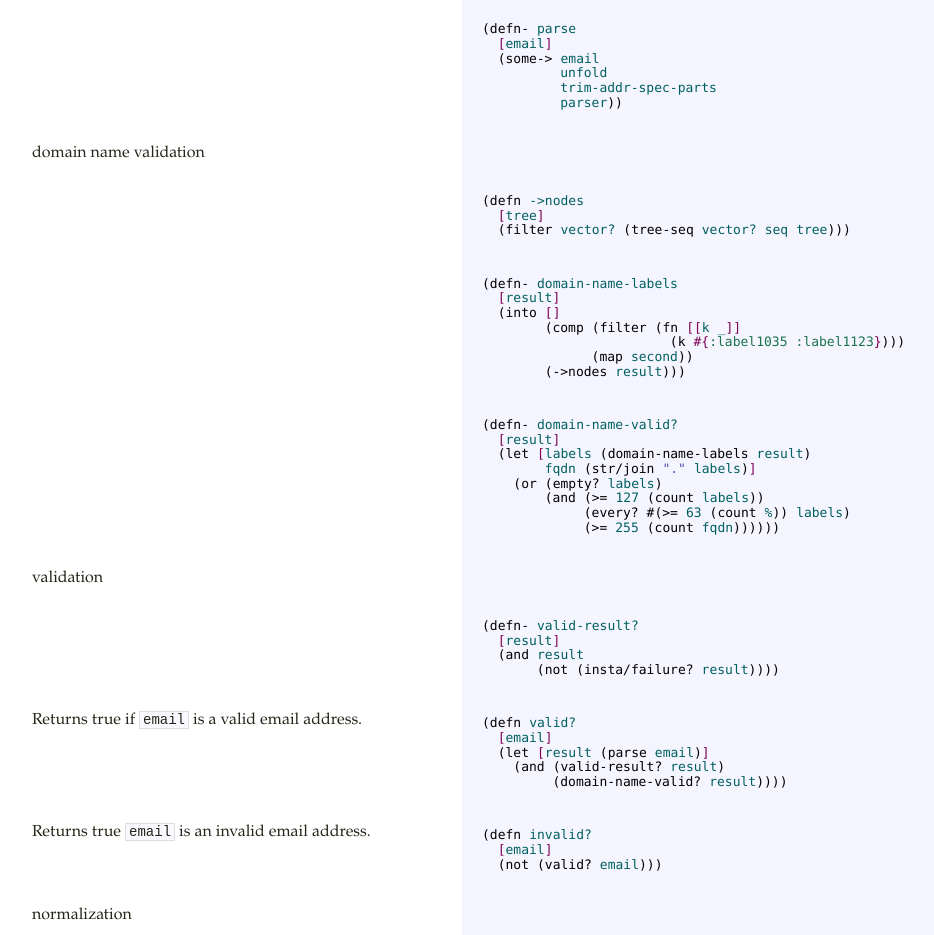
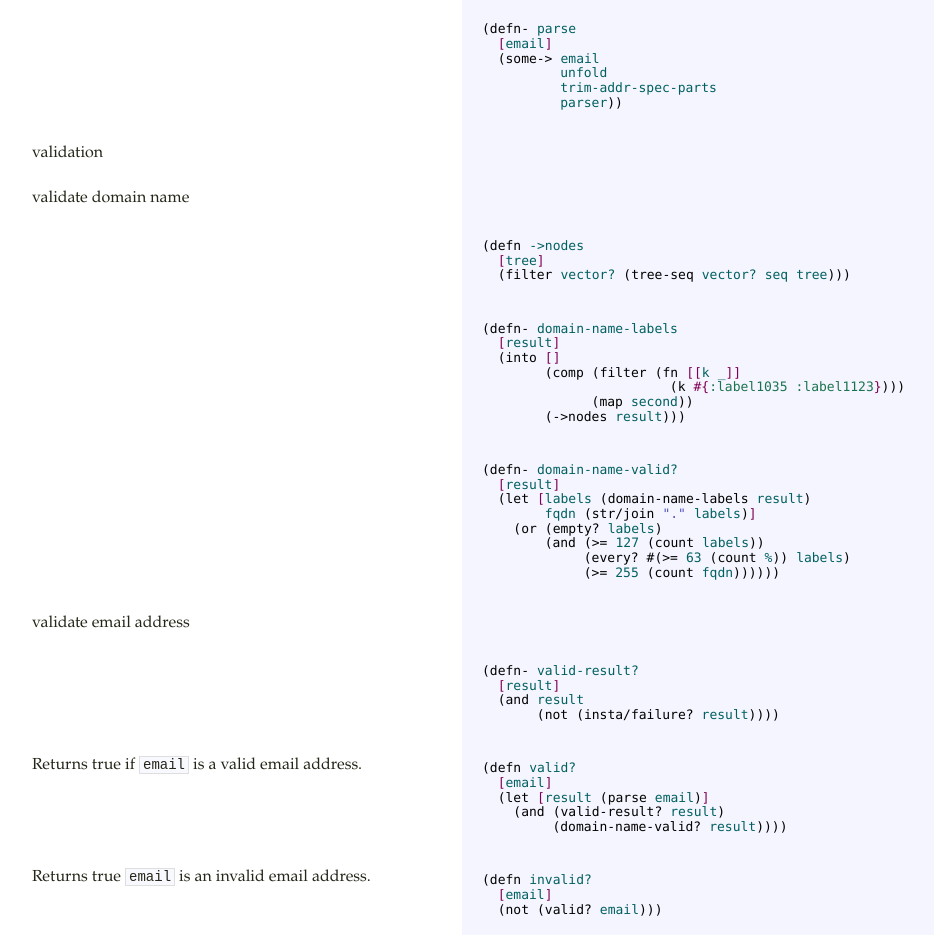
Before and after one commit to 20centaurifux/flimflam, a plain HTML site: page doc/index.html in a window 1280 px wide. Shown: the part 2220-3155 px from the top of the page, without its empty margins (23-957 px from the left). Drawn offline with Linux system fonts and the light colour scheme.

Commit message:
refactoring

```diff
--- a/doc/index.html
+++ b/doc/index.html
@@ -2985,7 +2985,8 @@ net.brehaut.ClojureTools = (function (SH) {
   (some-&gt; email
           unfold
           trim-addr-spec-parts
-          parser))</pre></td></tr><tr><td class="docs"><p>domain name validation</p>
+          parser))</pre></td></tr><tr><td class="docs"><p>validation</p>
+</td><td class="codes"></td></tr><tr><td class="docs"><p>validate domain name</p>
 </td><td class="codes"></td></tr><tr><td class="docs">
 </td><td class="codes"><pre class="brush: clojure">(defn -&gt;nodes
   [tree]
@@ -3004,7 +3005,7 @@ net.brehaut.ClojureTools = (function (SH) {
     (or (empty? labels)
         (and (&gt;= 127 (count labels))
              (every? #(&gt;= 63 (count %)) labels)
-             (&gt;= 255 (count fqdn))))))</pre></td></tr><tr><td class="docs"><p>validation</p>
+             (&gt;= 255 (count fqdn))))))</pre></td></tr><tr><td class="docs"><p>validate email address</p>
 </td><td class="codes"></td></tr><tr><td class="docs">
 </td><td class="codes"><pre class="brush: clojure">(defn- valid-result?
   [result]
```
Also changed, not shown: 1 other file.
